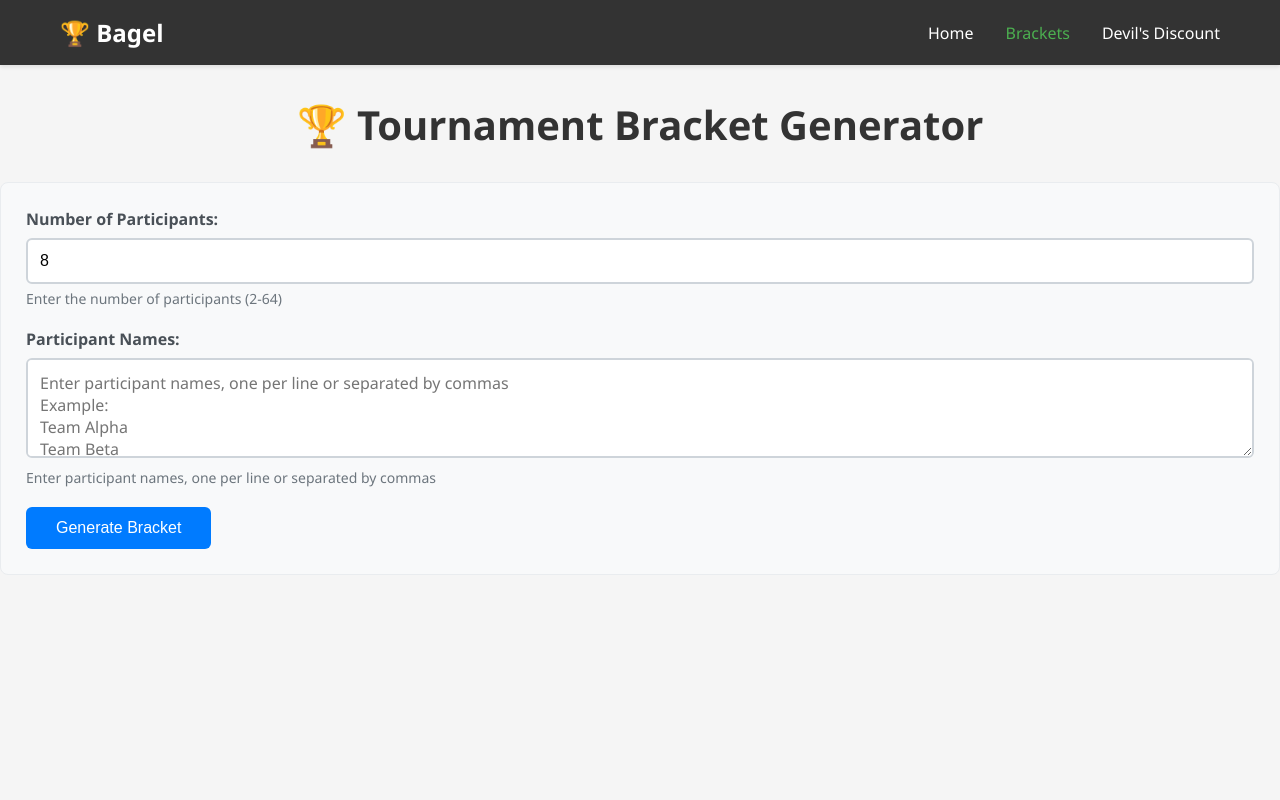
After one commit to andrewjjin/bagellog, a Django app: page /brackets/ in a window 1280 px wide. The commit adds this page. Run offline with Django 4.2, Linux system fonts and the light colour scheme.

Commit message:
create a nav bar

```diff
--- a/pages/views.py
+++ b/pages/views.py
@@ -56,8 +56,6 @@ def brackets_view(request):
         if 'submit_scores' in request.POST:
             # Handle score submission
             bracket_data = request.session.get('bracket_data', [])
-            print(f"DEBUG: Processing scores. Bracket data exists: {bool(bracket_data)}")
-
             if bracket_data:
                 # Process scores and update bracket
                 bracket_data = process_scores(request.POST, bracket_data)
@@ -67,7 +65,6 @@ def brackets_view(request):
                 context['num_participants'] = request.session.get('num_participants', 0)
                 context['total_slots'] = request.session.get('total_slots', 0)
                 context['show_scores'] = True
-                print(f"DEBUG: Updated bracket with {len(bracket_data)} rounds")
             else:
                 context['error'] = "No bracket data found. Please generate a bracket first."
         else:
@@ -96,7 +93,6 @@ def brackets_view(request):
                             context['participants'] = participant_list[:num_participants]
                             context['num_participants'] = num_participants
                             context['total_slots'] = len(bracket_data[0])
-                            print(f"DEBUG: Generated bracket with {len(bracket_data)} rounds")
                         else:
                             context['error'] = f"Not enough participants provided. Need {num_participants}, got {len(participant_list)}"
                     else:
@@ -112,7 +108,6 @@ def brackets_view(request):
             context['num_participants'] = request.session.get('num_participants', 0)
             context['total_slots'] = request.session.get('total_slots', 0)
             context['show_scores'] = True
-            print(f"DEBUG: Loaded existing bracket with {len(bracket_data)} rounds")
 
     return render(request, "brackets.html", context)
 
--- /dev/null
+++ b/templates/base.html
@@ -0,0 +1,101 @@
+<!DOCTYPE html>
+<html lang="en">
+<head>
+    <meta charset="UTF-8">
+    <meta name="viewport" content="width=device-width, initial-scale=1.0">
+    <title>{% block title %}Bagel{% endblock %}</title>
+    <style>
+        * {
+            margin: 0;
+            padding: 0;
+            box-sizing: border-box;
+        }
+
+        body {
+            font-family: 'Segoe UI', Tahoma, Geneva, Verdana, sans-serif;
+            background-color: #f5f5f5;
+            min-height: 100vh;
+        }
+
+        .navbar {
+            background-color: #333;
+            padding: 1rem 0;
+            box-shadow: 0 2px 4px rgba(0,0,0,0.1);
+        }
+
+        .nav-container {
+            max-width: 1200px;
+            margin: 0 auto;
+            padding: 0 20px;
+            display: flex;
+            justify-content: space-between;
+            align-items: center;
+        }
+
+        .nav-brand {
+            color: white;
+            font-size: 1.5rem;
+            font-weight: bold;
+            text-decoration: none;
+        }
+
+        .nav-brand:hover {
+            color: #ddd;
+        }
+
+        .nav-links {
+            display: flex;
+            list-style: none;
+            gap: 2rem;
+        }
+
+        .nav-links a {
+            color: white;
+            text-decoration: none;
+            font-weight: 500;
+            transition: color 0.3s;
+        }
+
+        .nav-links a:hover {
+            color: #ddd;
+        }
+
+        .nav-links a.active {
+            color: #4CAF50;
+        }
+
+        .main-content {
+            padding: 2rem 0;
+        }
+
+        @media (max-width: 768px) {
+            .nav-container {
+                flex-direction: column;
+                gap: 1rem;
+            }
+
+            .nav-links {
+                gap: 1.5rem;
+            }
+        }
+
+        {% block extra_css %}{% endblock %}
+    </style>
+</head>
+<body>
+    <nav class="navbar">
+        <div class="nav-container">
+            <a href="/" class="nav-brand">🏆 Bagel</a>
+            <ul class="nav-links">
+                <li><a href="/" class="{% if request.resolver_match.url_name == 'home' or request.resolver_match.url_name == None %}active{% endif %}">Home</a></li>
+                <li><a href="/brackets/" class="{% if request.resolver_match.url_name == 'brackets' %}active{% endif %}">Brackets</a></li>
+                <li><a href="/devils-discount/" class="{% if request.resolver_match.url_name == 'devils_discount' %}active{% endif %}">Devil's Discount</a></li>
+            </ul>
+        </div>
+    </nav>
+
+    <main class="main-content">
+        {% block content %}{% endblock %}
+    </main>
+</body>
+</html>
--- /dev/null
+++ b/templates/brackets.html
@@ -0,0 +1,449 @@
+{% extends 'base.html' %}
+
+{% block title %}Tournament Brackets - Bagel{% endblock %}
+
+{% block extra_css %}
+        .container {
+            max-width: 1200px;
+            margin: 0 auto;
+            background-color: white;
+            padding: 30px;
+            border-radius: 10px;
+            box-shadow: 0 2px 10px rgba(0,0,0,0.1);
+        }
+
+        h1 {
+            color: #333;
+            text-align: center;
+            margin-bottom: 30px;
+            font-size: 2.5em;
+        }
+
+        .form-section {
+            background-color: #f8f9fa;
+            padding: 25px;
+            border-radius: 8px;
+            margin-bottom: 30px;
+            border: 1px solid #e9ecef;
+        }
+
+        .form-group {
+            margin-bottom: 20px;
+        }
+
+        label {
+            display: block;
+            margin-bottom: 8px;
+            font-weight: 600;
+            color: #495057;
+        }
+
+        input[type="number"], textarea {
+            width: 100%;
+            padding: 12px;
+            border: 2px solid #ced4da;
+            border-radius: 6px;
+            font-size: 16px;
+            transition: border-color 0.3s;
+            box-sizing: border-box;
+        }
+
+        input[type="number"]:focus, textarea:focus {
+            outline: none;
+            border-color: #007bff;
+            box-shadow: 0 0 0 3px rgba(0,123,255,0.1);
+        }
+
+        textarea {
+            resize: vertical;
+            min-height: 100px;
+            font-family: inherit;
+        }
+
+        .submit-btn {
+            background-color: #007bff;
+            color: white;
+            padding: 12px 30px;
+            border: none;
+            border-radius: 6px;
+            font-size: 16px;
+            cursor: pointer;
+            transition: background-color 0.3s;
+        }
+
+        .submit-btn:hover {
+            background-color: #0056b3;
+        }
+
+        .error {
+            color: #dc3545;
+            background-color: #f8d7da;
+            border: 1px solid #f5c6cb;
+            padding: 15px;
+            border-radius: 6px;
+            margin-bottom: 20px;
+        }
+
+        .bracket-container {
+            margin-top: 30px;
+            overflow-x: auto;
+        }
+
+        .bracket {
+            display: flex;
+            gap: 40px;
+            min-width: max-content;
+            padding: 20px 0;
+        }
+
+        .round {
+            display: flex;
+            flex-direction: column;
+            gap: 20px;
+        }
+
+        .round-title {
+            text-align: center;
+            font-weight: 600;
+            color: #495057;
+            margin-bottom: 10px;
+            font-size: 14px;
+            text-transform: uppercase;
+            letter-spacing: 1px;
+        }
+
+        .match {
+            background-color: white;
+            border: 2px solid #e9ecef;
+            border-radius: 8px;
+            padding: 15px;
+            min-width: 200px;
+            box-shadow: 0 2px 4px rgba(0,0,0,0.05);
+            position: relative;
+        }
+
+        .match.bye {
+            border-color: #ffc107;
+            background-color: #fff3cd;
+        }
+
+        .match.final {
+            border-color: #28a745;
+            background-color: #d4edda;
+        }
+
+        .team {
+            padding: 8px 12px;
+            margin: 4px 0;
+            border-radius: 4px;
+            font-weight: 500;
+            min-height: 20px;
+        }
+
+        .team1 {
+            background-color: #e3f2fd;
+            border-left: 4px solid #2196f3;
+        }
+
+        .team2 {
+            background-color: #f3e5f5;
+            border-left: 4px solid #9c27b0;
+        }
+
+        .bye-team {
+            background-color: #fff3cd;
+            border-left: 4px solid #ffc107;
+            color: #856404;
+            font-style: italic;
+        }
+
+        .winner {
+            background-color: #d4edda;
+            border-left: 4px solid #28a745;
+            font-weight: 600;
+        }
+
+        .match-info {
+            text-align: center;
+            font-size: 12px;
+            color: #6c757d;
+            margin-top: 10px;
+            font-style: italic;
+        }
+
+        .stats {
+            background-color: #e9ecef;
+            padding: 15px;
+            border-radius: 6px;
+            margin-bottom: 20px;
+            text-align: center;
+        }
+
+        .stats h3 {
+            margin: 0 0 10px 0;
+            color: #495057;
+        }
+
+        .stats p {
+            margin: 5px 0;
+            color: #6c757d;
+        }
+
+        .help-text {
+            color: #6c757d;
+            font-size: 14px;
+            margin-top: 5px;
+        }
+
+        .score-inputs {
+            margin-top: 10px;
+            text-align: center;
+        }
+
+        .score-row {
+            display: flex;
+            justify-content: center;
+            gap: 10px;
+            margin-bottom: 5px;
+        }
+
+        .score-input {
+            width: 80px;
+            text-align: center;
+            font-size: 16px;
+            font-weight: 600;
+            color: #333;
+        }
+
+        .vs {
+            font-size: 18px;
+            font-weight: bold;
+            color: #555;
+        }
+
+        .winner-display {
+            margin-top: 10px;
+            font-size: 14px;
+            color: #28a745;
+            font-weight: 600;
+        }
+
+        .score-form {
+            text-align: center;
+            margin-top: 30px;
+            padding: 20px;
+            background-color: #f8f9fa;
+            border-radius: 8px;
+            border: 1px solid #e9ecef;
+        }
+
+        .match.completed {
+            border-color: #28a745;
+            background-color: #f8fff9;
+        }
+
+        .match.completed .team.winner {
+            background-color: #d4edda;
+            border-left-color: #28a745;
+        }
+
+        .match.pending {
+            border-color: #ffc107;
+            background-color: #fffbf0;
+        }
+
+        .match.pending .team {
+            color: #856404;
+        }
+
+        .match.bye {
+            border-color: #6c757d;
+            background-color: #f8f9fa;
+        }
+
+        .match.bye .team.bye-team {
+            background-color: #e9ecef;
+            border-left-color: #6c757d;
+            color: #495057;
+        }
+
+        @media (max-width: 768px) {
+            .bracket {
+                flex-direction: column;
+                gap: 20px;
+            }
+
+            .round {
+                flex-direction: row;
+                overflow-x: auto;
+                gap: 15px;
+                padding-bottom: 10px;
+            }
+
+            .match {
+                min-width: 180px;
+                flex-shrink: 0;
+            }
+        }
+{% endblock %}
+
+{% block content %}
+        <h1>🏆 Tournament Bracket Generator</h1>
+
+        <div class="form-section">
+            <form method="POST">
+                {% csrf_token %}
+
+                <div class="form-group">
+                    <label for="num_participants">Number of Participants:</label>
+                    <input type="number" id="num_participants" name="num_participants"
+                           min="2" max="64" value="{{ num_participants|default:'8' }}" required>
+                    <div class="help-text">Enter the number of participants (2-64)</div>
+                </div>
+
+                <div class="form-group">
+                    <label for="participants">Participant Names:</label>
+                    <textarea id="participants" name="participants"
+                              placeholder="Enter participant names, one per line or separated by commas&#10;Example:&#10;Team Alpha&#10;Team Beta&#10;Team Gamma&#10;Team Delta" required>{{ participants|default:'' }}</textarea>
+                    <div class="help-text">Enter participant names, one per line or separated by commas</div>
+                </div>
+
+                <button type="submit" class="submit-btn">Generate Bracket</button>
+            </form>
+        </div>
+
+        {% if error %}
+        <div class="error">
+            <strong>Error:</strong> {{ error }}
+        </div>
+        {% endif %}
+
+        {% if bracket_data %}
+        <div class="stats">
+            <h3>Tournament Information</h3>
+            <p><strong>Participants:</strong> {{ num_participants }}</p>
+            <p><strong>Total Slots:</strong> {{ total_slots }}</p>
+            <p><strong>Rounds:</strong> {{ bracket_data|length }}</p>
+            {% if total_slots > num_participants %}
+            <p><strong>BYE Slots:</strong> {{ total_slots|add:"-"|add:num_participants }}</p>
+            {% endif %}
+        </div>
+
+        <div class="bracket-container">
+            {% if bracket_data %}
+            <form method="POST" class="score-form">
+                {% csrf_token %}
+                <input type="hidden" name="submit_scores" value="1">
+
+                <div class="bracket">
+                    {% for round_matches in bracket_data %}
+                    <div class="round">
+                        <div class="round-title">
+                            {% if forloop.first %}
+                                Round 1
+                            {% elif forloop.last %}
+                                Final
+                            {% else %}
+                                Round {{ forloop.counter }}
+                            {% endif %}
+                        </div>
+
+                        {% for match in round_matches %}
+                        <div class="match {% if match.team1 == 'BYE' or match.team2 == 'BYE' %}bye{% elif match.winner %}completed{% else %}pending{% endif %} {% if forloop.parentloop.last %}final{% endif %}">
+                            <div class="team team1 {% if match.team1 == 'BYE' %}bye-team{% endif %} {% if match.team1 == match.winner %}winner{% endif %}">
+                                {{ match.team1|default:"TBD" }}
+                            </div>
+
+                            {% if match.team1 != 'BYE' and match.team2 != 'BYE' %}
+                            <div class="score-inputs">
+                                <div class="score-row">
+                                    <input type="number" name="score1_{{ match.match_id }}"
+                                           value="{{ match.score1|default:'' }}"
+                                           placeholder="Score" min="0" class="score-input"
+                                           {% if match.winner %}disabled{% endif %}>
+                                    <span class="vs">vs</span>
+                                    <input type="number" name="score2_{{ match.match_id }}"
+                                           value="{{ match.score2|default:'' }}"
+                                           placeholder="Score" min="0" class="score-input"
+                                           {% if match.winner %}disabled{% endif %}>
+                                </div>
+                                {% if match.winner %}
+                                <div class="winner-display">
+                                    Winner: <strong>{{ match.winner }}</strong>
+                                </div>
+                                {% endif %}
+                            </div>
+                            {% endif %}
+
+                            <div class="team team2 {% if match.team2 == 'BYE' %}bye-team{% endif %} {% if match.team2 == match.winner %}winner{% endif %}">
+                                {{ match.team2|default:"TBD" }}
+                            </div>
+
+                            {% if match.team1 == 'BYE' or match.team2 == 'BYE' %}
+                            <div class="match-info">BYE - Automatic advancement</div>
+                            {% endif %}
+                        </div>
+                        {% endfor %}
+                    </div>
+                    {% endfor %}
+                </div>
+
+                <button type="submit" class="submit-btn">Update Bracket</button>
+            </form>
+            {% else %}
+            <div class="bracket">
+                {% for round_matches in bracket_data %}
+                <div class="round">
+                    <div class="round-title">
+                        {% if forloop.first %}
+                            Round 1
+                        {% elif forloop.last %}
+                            Final
+                        {% else %}
+                            Round {{ forloop.counter }}
+                        {% endif %}
+                    </div>
+
+                    {% for match in round_matches %}
+                    <div class="match {% if match.team1 == 'BYE' or match.team2 == 'BYE' %}bye{% elif match.winner %}completed{% else %}pending{% endif %} {% if forloop.parentloop.last %}final{% endif %}">
+                        <div class="team team1 {% if match.team1 == 'BYE' %}bye-team{% endif %} {% if match.team1 == match.winner %}winner{% endif %}">
+                            {{ match.team1|default:"TBD" }}
+                        </div>
+
+                        {% if match.team1 != 'BYE' and match.team2 != 'BYE' %}
+                        <div class="score-inputs">
+                            <div class="score-row">
+                                <input type="number" name="score1_{{ match.match_id }}"
+                                       value="{{ match.score1|default:'' }}"
+                                       placeholder="Score" min="0" class="score-input"
+                                       {% if match.winner %}disabled{% endif %}>
+                                <span class="vs">vs</span>
+                                <input type="number" name="score2_{{ match.match_id }}"
+                                       value="{{ match.score2|default:'' }}"
+                                       placeholder="Score" min="0" class="score-input"
+                                       {% if match.winner %}disabled{% endif %}>
+                            </div>
+                            {% if match.winner %}
+                            <div class="winner-display">
+                                Winner: <strong>{{ match.winner }}</strong>
+                            </div>
+                            {% endif %}
+                        </div>
+                        {% endif %}
+
+                        <div class="team team2 {% if match.team2 == 'BYE' %}bye-team{% endif %} {% if match.team2 == match.winner %}winner{% endif %}">
+                            {{ match.team2|default:"TBD" }}
+                        </div>
+
+                        {% if match.team1 == 'BYE' or match.team2 == 'BYE' %}
+                        <div class="match-info">BYE - Automatic advancement</div>
+                        {% endif %}
+                    </div>
+                    {% endfor %}
+                </div>
+                {% endfor %}
+            </div>
+            {% endif %}
+        </div>
+        {% endif %}
+{% endblock %}
```
Also changed, not shown: templates/devils_discount.html (+11 -19 lines), templates/home.html (+32 -3 lines), db.sqlite3.
